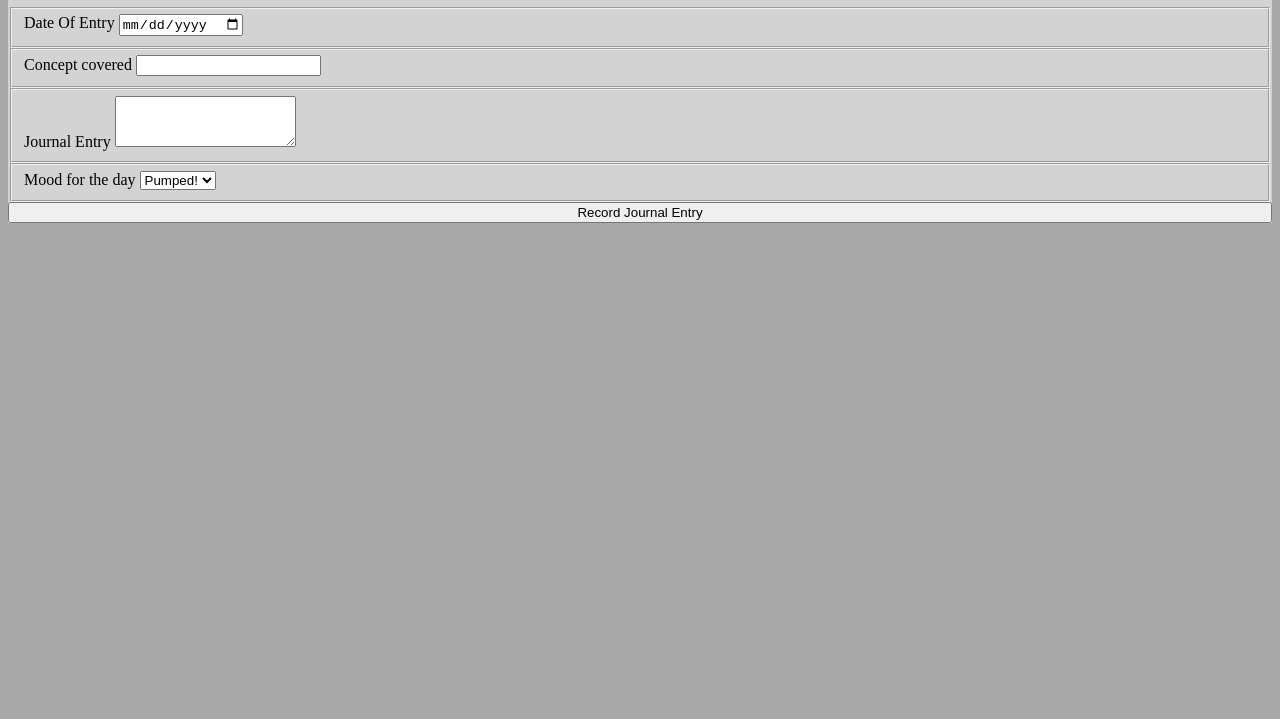
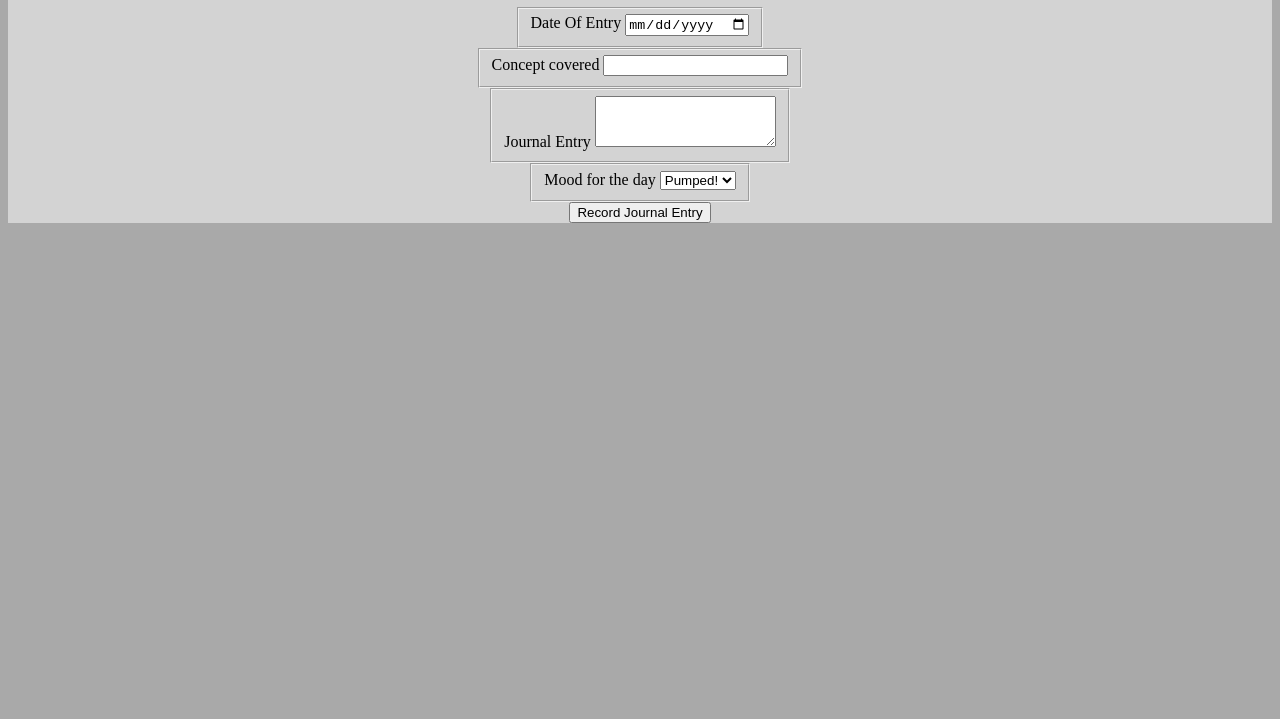
Before and after one commit to cherkesky/daily-journal, a plain HTML site: page src/index.html in a window 1280 px wide. Shown: the part 81-800 px from the top of the page. Drawn offline with Linux system fonts and the light colour scheme.

Commit message:
more changes to file structure

```diff
--- a/src/index.html
+++ b/src/index.html
@@ -37,6 +37,8 @@
     </fieldset>
       <button type="submit" value="record">Record Journal Entry</button>
   </form>
+
+  <script src="./scripts/journal.js"></script>
 </body>
 
 </html>
--- a/src/styles/journal.css
+++ b/src/styles/journal.css
@@ -7,5 +7,8 @@ body {
 display: flex;
 flex-wrap: wrap;
 flex-direction: column;
+align-items: center;
+justify-content: center;
+
 background-color: lightgray;
 }
```
